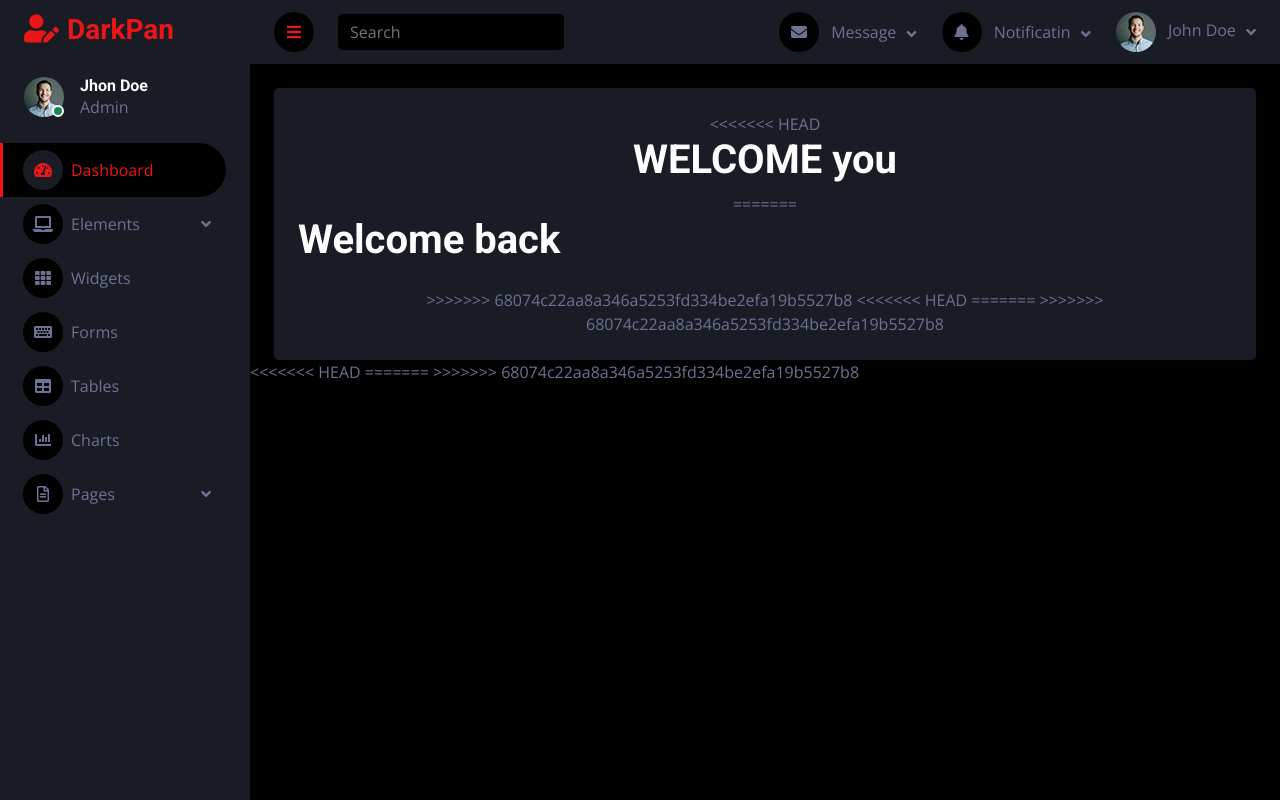
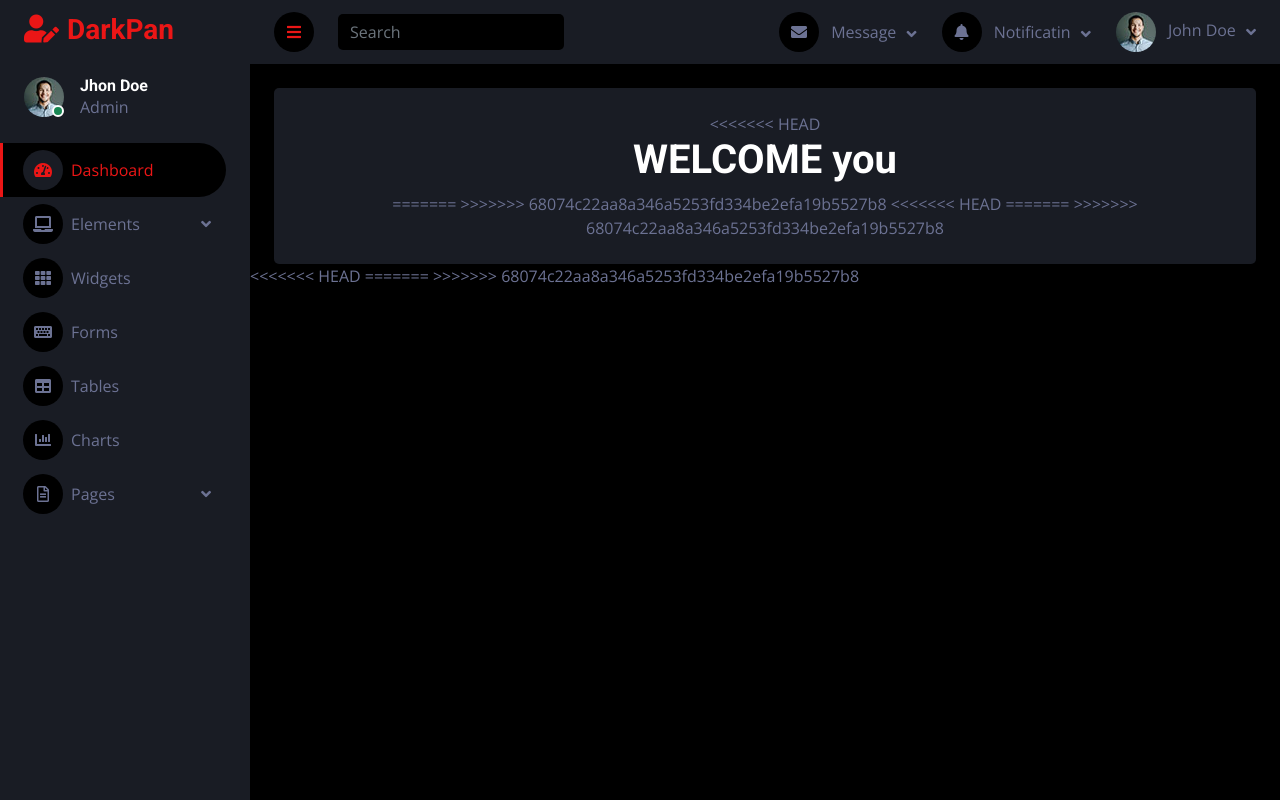
Before and after one commit to devsr143/ToDoapp_python, a Django app: page /dashboard/ in a window 1280 px wide. Run offline with Django 5.2, Linux system fonts and the light colour scheme; some libraries are stand-ins or nearby versions.

Commit message:
dashboard

```diff
--- a/Templates/dashboard.html
+++ b/Templates/dashboard.html
@@ -262,10 +262,10 @@
 <!--                        <a href=" {% static '#'%} ">Show All</a>-->
 <!--                    </div>-->
 =======
-                    <div class="d-flex align-items-center justify-content-between mb-4">
-                        <h1 class="mb-0">Welcome back</h1>
-<!--                        <a href=" {% static '#'%} ">Show All</a>-->
-                    </div>
+<!--                    <div class="d-flex align-items-center justify-content-between mb-4">-->
+<!--                        <h1 class="mb-0">Welcome back</h1>-->
+<!--&lt;!&ndash;                        <a href=" {% static '#'%} ">Show All</a>&ndash;&gt;-->
+<!--                    </div>-->
 >>>>>>> 68074c22aa8a346a5253fd334be2efa19b5527b8
 <!--                    <div class="table-responsive">-->
 <!--                        <table class="table text-start align-middle table-bordered table-hover mb-0">-->
```
